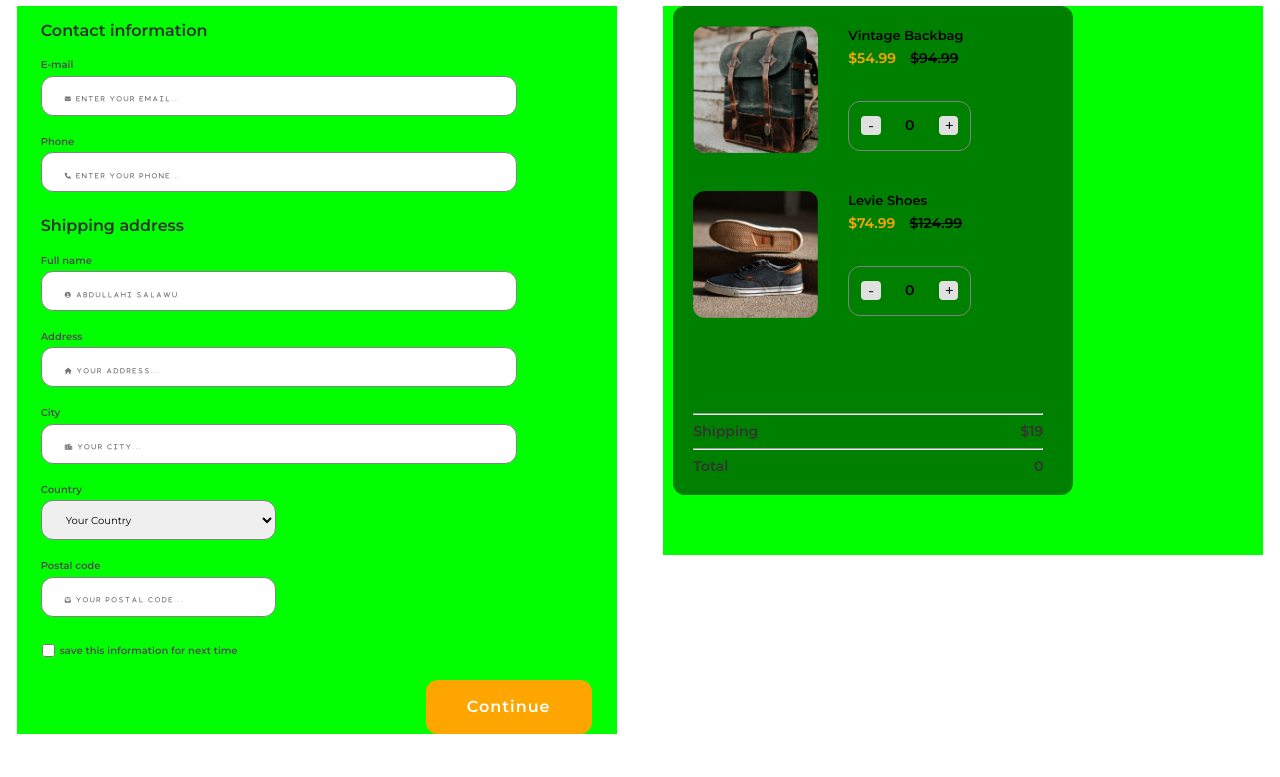
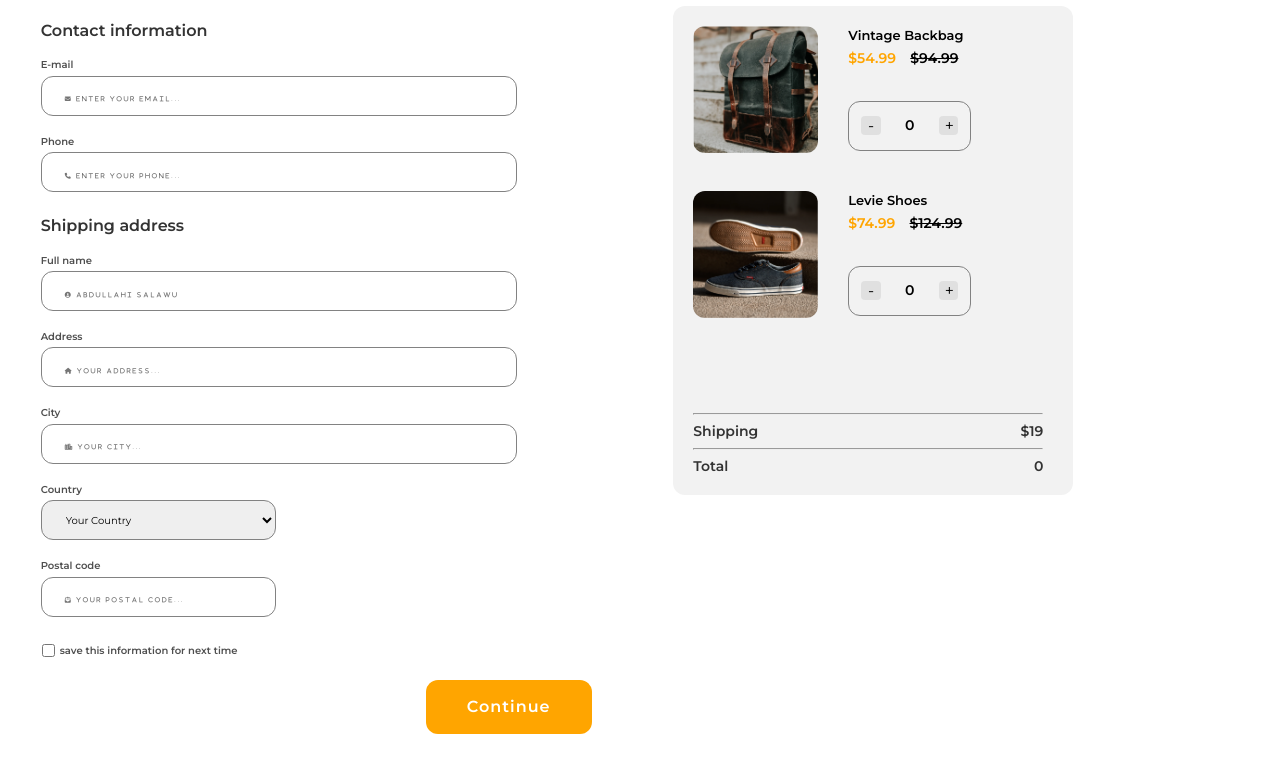
Before and after one commit to S-Abdullahi/checkout-page, a plain HTML site: page index.html in a window 1280 px wide. Shown: the part 74-851 px from the top of the page. Drawn offline with Linux system fonts and the light colour scheme.

Commit message:
checkout page

```diff
--- a/css/style.css
+++ b/css/style.css
@@ -293,9 +293,7 @@ input:focus{
     margin-left: 70px;
   }
 
-  body{
-    /* margin: 0 70px; */
-  }
+
 
   .outside-con{
     display: flex;
@@ -307,12 +305,10 @@ input:focus{
   .container{
     width: 100%;
     max-width: 600px;
-    background-color: lime;
   }
 
   .con-checkout{
-    background-color: green;
-    width: 100%;
+   width: 100%;
   }
 
   .checkout{
```
